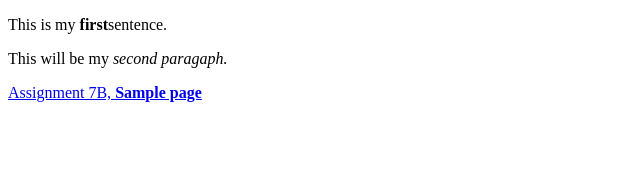
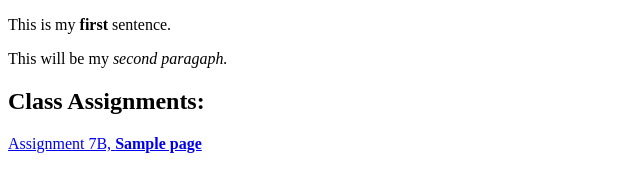
Before and after one commit to ihammett/ihammett.github.io, a plain HTML site: page index.html in a window 1280 px wide. Shown: the whole page, without its empty margins (0-640 px from the left). Drawn offline with Linux system fonts and the light colour scheme.

Commit message:
Add files via upload

```diff
--- a/index.html
+++ b/index.html
@@ -8,8 +8,10 @@
 </head>
 
 <body>
-    <p>This is my <b>first</b>sentence.</p>
+    <p>This is my <b>first</b> sentence.</p>
     <p>This will be my <i>second paragaph.</i></p>
+
+    <h2>Class Assignments:</h2>
 
     <a href="5 Recipes.html">Assignment 7B, <b>Sample page</b></a>
 
```
